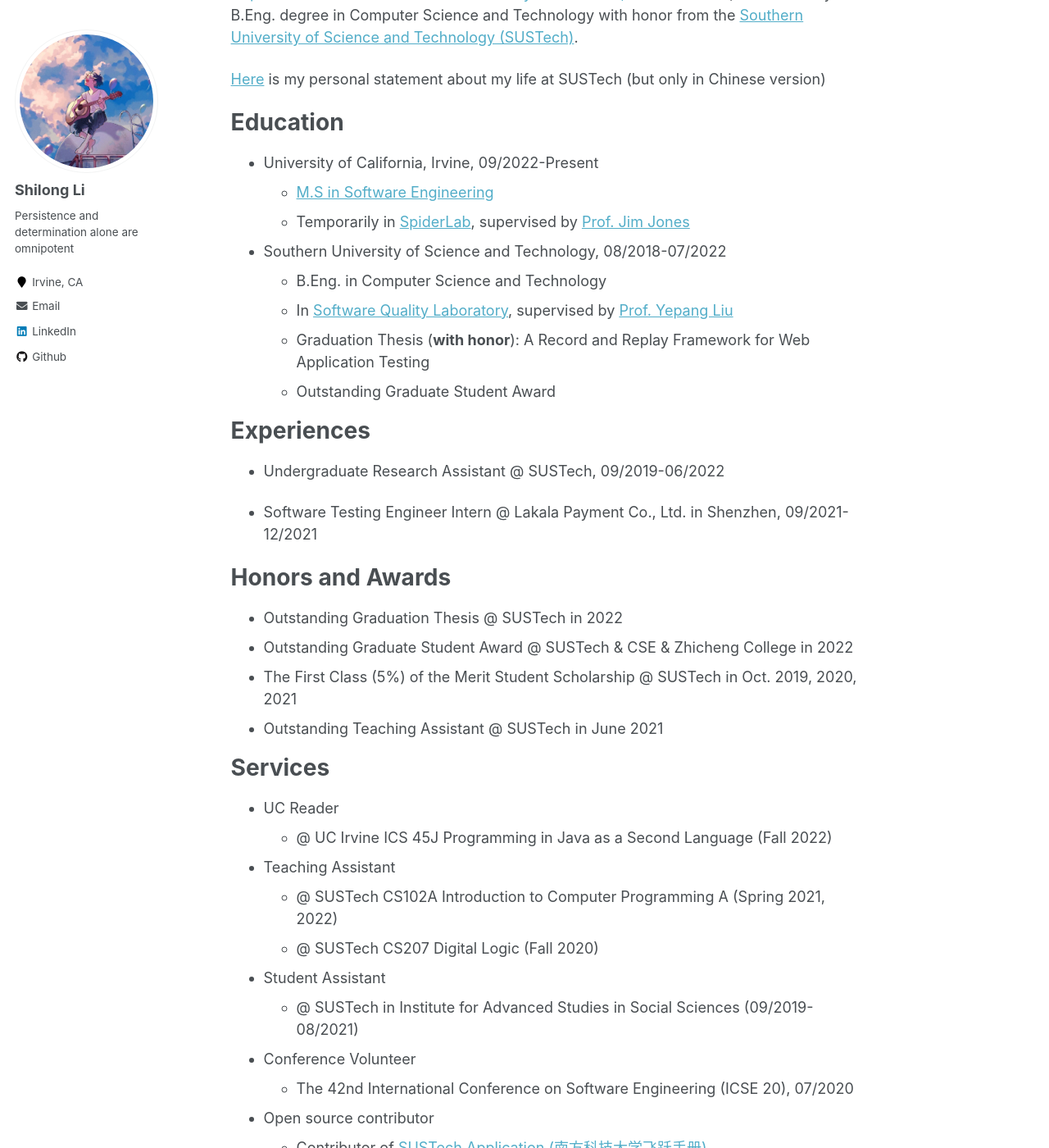
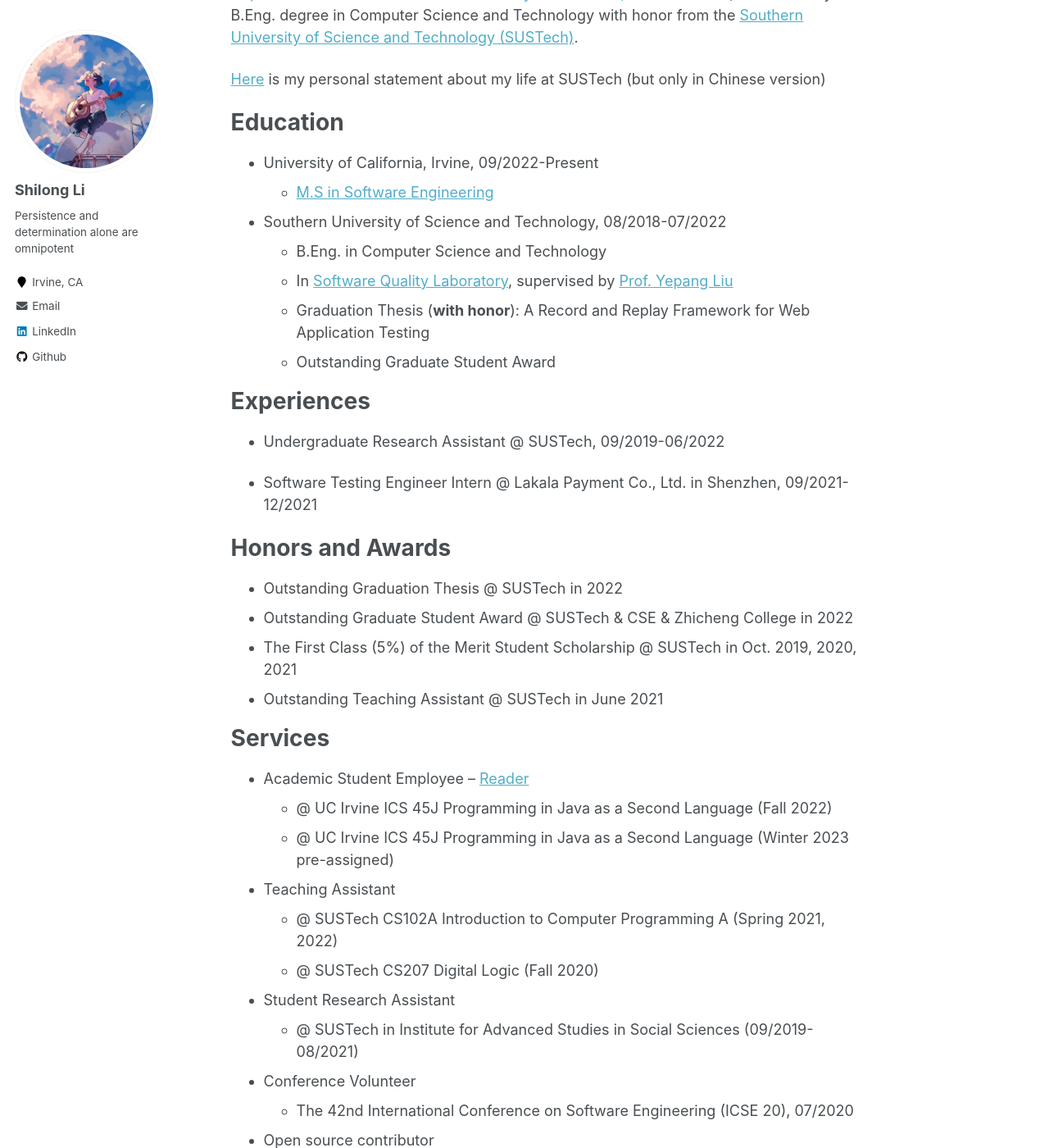
Before and after one commit to lethal233/lethal233.github.io, a Jekyll site: the page built from _pages/about.md, in a window 1280 px wide and 1400 px high, scrolled down 209 px. Shown: the whole window at 82% size. Built offline with Jekyll 4.4.1, drawn with Linux system fonts in a browser that asks for light colours.

Commit message:
update about

```diff
--- a/_pages/about.md
+++ b/_pages/about.md
@@ -16,7 +16,7 @@
 
 - University of California, Irvine, 09/2022-Present
   - [M.S in Software Engineering](https://www.informatics.uci.edu/grad/ms-software-engineering/)
-  - Temporarily in [SpiderLab](http://spideruci.org/), supervised by [Prof. Jim Jones](https://jamesajones.com/)
+  <!-- - Temporarily in [SpiderLab](http://spideruci.org/), supervised by [Prof. Jim Jones](https://jamesajones.com/) -->
 
 - Southern University of Science and Technology, 08/2018-07/2022
   - B.Eng. in Computer Science and Technology
@@ -39,12 +39,13 @@
 
 # Services
 
-- UC Reader
+- Academic Student Employee -- [Reader](https://ap.uci.edu/ase/reader/)
   - @ UC Irvine ICS 45J Programming in Java as a Second Language (Fall 2022)
+  - @ UC Irvine ICS 45J Programming in Java as a Second Language (Winter 2023 pre-assigned)
 - Teaching Assistant
   - @ SUSTech CS102A Introduction to Computer Programming A (Spring 2021, 2022)
   - @ SUSTech CS207 Digital Logic (Fall 2020)
-- Student Assistant
+- Student Research Assistant
   - @ SUSTech in Institute for Advanced Studies in Social Sciences (09/2019-08/2021)
 - Conference Volunteer
   - The 42nd International Conference on Software Engineering (ICSE 20), 07/2020
```
